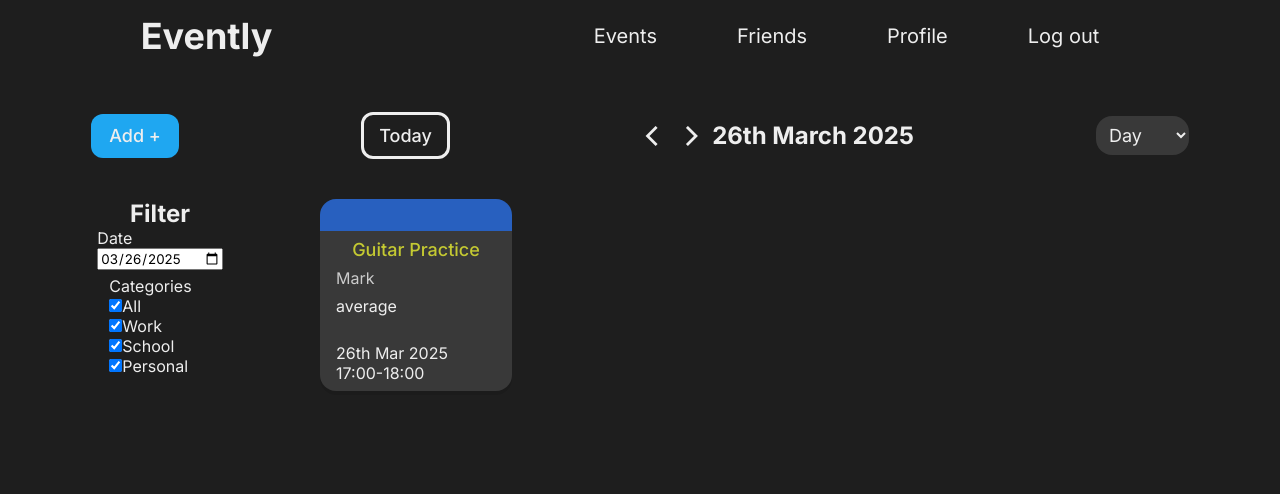
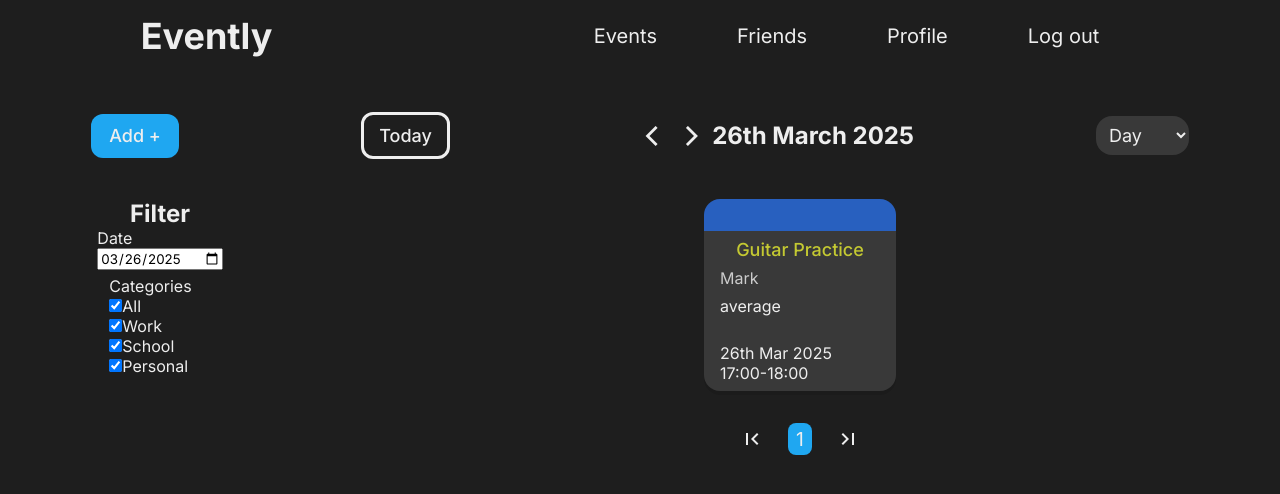
Before and after one commit to sabaceag-marius/mpp-evently, a React (Create React App) app in the folder frontend/: page /events in a window 1280 px wide. Shown: the top 494 px of the page. Built offline with nearby package versions, Linux system fonts and the light colour scheme.

Commit message:
Assigment 1 Gold Tier Pagination

```diff
--- /dev/null
+++ b/frontend/src/components/PageSelector/PageSelector.css
@@ -0,0 +1,39 @@
+.page--selector--container{
+    display: flex;
+    gap: 1rem;
+    align-self: center;
+    margin-top: 2rem;
+}
+
+.page--selector--button{
+    background-color: transparent;
+    padding: .25rem .5rem;
+    border-radius: .5rem;
+    border: none;
+    font-size: 1.2rem;
+
+}
+
+.page--selector--button.material-symbols-outlined{
+    font-size: 24px;
+}
+
+.page--selector--button--selected{
+    background-color: var(--primary);
+    color: var(--primary-content);
+    /*padding: 0 .75rem;*/
+    padding: .25rem .5rem;
+    border-radius: .5rem;
+    border: none;
+
+    font-size: 1.2rem;
+
+}
+
+
+.page--selector--button:hover{
+    cursor: pointer;
+    background-color: var(--foreground);
+
+    transition: ease-in-out .2s;
+}
--- /dev/null
+++ b/frontend/src/components/PageSelector/PageSelector.jsx
@@ -0,0 +1,66 @@
+import React, {useEffect, useState} from 'react';
+import "./PageSelector.css";
+
+export default function PageSelector({currentPage,pageCount,setCurrentPage}) {
+
+
+    function getIndexes(){
+        if(!pageCount) return [];
+
+        let list = [];
+
+        if(currentPage < Math.ceil(maxNrButtons / 2)){
+
+            for(let i = 0; i < Math.min(maxNrButtons,pageCount); i++){
+                list.push(i+1);
+            }
+        }
+        else if (currentPage + Math.ceil(maxNrButtons / 2) > pageCount){
+            for(let i = Math.max(0,pageCount - maxNrButtons); i < pageCount; i++){
+                list.push(i+1);
+            }
+        }
+        else{
+            for(let i = - Math.floor(maxNrButtons / 2); i <= Math.floor(maxNrButtons / 2); i++  ){
+                list.push(i+currentPage);
+            }
+        }
+
+        return list;
+    }
+
+    const maxNrButtons = 3;
+    const buttonIndexes = getIndexes();
+
+    const buttonComponents =
+        buttonIndexes.map(idx =>
+            <button key={idx} name={idx}
+                    className={idx === currentPage ? "page--selector--button--selected" : "page--selector--button"}
+                    onClick={onButtonPress}>{idx}
+            </button>)
+
+    function onButtonPress(e){
+        const {name} = e.target;
+        let newPage;
+
+        if(name === "first-page") newPage = 1;
+        else if(name === "last-page") {
+            newPage = pageCount;
+        }
+        else newPage = parseInt(name);
+
+        if(newPage === currentPage) return;
+
+        setCurrentPage(newPage);
+    }
+
+    return (
+        <div className="page--selector--container">
+            <button name="first-page" onClick={onButtonPress} className="page--selector--button material-symbols-outlined">first_page</button>
+            {buttonComponents}
+            <button name="last-page" onClick={onButtonPress} className="page--selector--button material-symbols-outlined">last_page</button>
+        </div>
+    );
+}
+
+// PageSelector;
--- a/frontend/src/pages/EventsPage/EventsPage.css
+++ b/frontend/src/pages/EventsPage/EventsPage.css
@@ -23,12 +23,17 @@
 .events--section{
     flex: 1; /*Takes the remaining space */
     /* background-color: lightcoral; */
+
+    display: flex;
+    flex-direction: column;
+    justify-content: center;
 }
 
 
 .events--list--view{
     display: flex;
     flex-wrap: wrap;
+    justify-content: center;
     gap: 4rem;
 }
 
--- a/frontend/src/pages/EventsPage/EventsPage.jsx
+++ b/frontend/src/pages/EventsPage/EventsPage.jsx
@@ -2,11 +2,12 @@ import React, { useEffect, useState } from 'react';
 import './EventsPage.css';
 import EventCard from '../../components/EventCard/EventCard';
 import CreateEventModal from '../../components/CreateEventModal/CreateEventModal';
-import { getEventsAPI } from '../../services/eventsService';
+import { getEventsAPI, getEventsCountAPI } from '../../services/eventsService';
 import moment from 'moment';
 import Checkbox from '../../components/Checkbox/Checkbox';
 import { toDateTimeInputString, toDateInputString } from '../../utils/momentUtils';
 import { arraysEqual } from '../../utils/arrayUtils';
+import PageSelector from '../../components/PageSelector/PageSelector';
 
 function EventsPage() {
 
@@ -119,14 +120,57 @@ function EventsPage() {
     }
     // endregion
 
+    // region Pagination
+
+    const [currentPage, setCurrentPage] = useState(1);
+    const [pageCount, setPageCount] = useState(0);
+    const PAGE_SIZE = 8;
+
+    // endregion
 
     // region FetchData
 
-    useEffect(() =>{
-        getEventsAPI(queryData,categories)
-        .then(result => setEvents(result));
-    },[queryData]);
+    // useEffect(() =>{
+    //     getEventsAPI(queryData,categories)
+    //     .then(result => setEvents(result));
+    // },[queryData]);
 
+    useEffect(() => {
+        getEventsAPI(queryData, currentPage, PAGE_SIZE).then(result =>{
+
+            if(result === undefined) return;
+
+            setEvents(result);
+        });
+
+    }, [currentPage]);
+
+    // When we submit a query with different filters - fetch the pageCount and the transactions for the first page
+    useEffect(() => {
+        console.log("Fetch page count and transactions for 1st page");
+        getEventsCountAPI(queryData).then(result =>{
+
+            if(result === undefined) return;
+
+            setPageCount(Math.ceil(result / PAGE_SIZE));
+        });
+
+        // When we change the current page we fetch the transactions for that page
+        // so we check before what is the current page to prevent fetching the data twice
+
+        if(currentPage !== 1) {
+            setCurrentPage(1);
+        }
+        else {
+            getEventsAPI(queryData, currentPage, PAGE_SIZE).then(result =>{
+
+                if(result === undefined) return;
+
+                setEvents(result);
+            });
+        }
+
+    }, [queryData]);
 
     // endregion
 
@@ -191,14 +235,16 @@ function EventsPage() {
                     </form>
                 </div>
 
-                <div className='events--section'>
+                {events.length == 0 ? <p className='events--section'>There are no events!</p>:
+                    <div className='events--section'>
+                        <div className='events--list--view'>
+                            {eventsElements}
+                        </div>
 
-                    <div className='events--list--view'>
-                        {eventsElements}
+                        <PageSelector pageCount={pageCount} currentPage={currentPage} setCurrentPage={setCurrentPage}/>
+
                     </div>
-
-                </div>
-
+                }
             </main>
 
         </div>
--- a/frontend/src/services/eventsService.js
+++ b/frontend/src/services/eventsService.js
@@ -33,7 +33,7 @@ const data = [
 
   ];
 
-export async function getEventsAPI(queryData, categories) {
+export async function getEventsAPI(queryData, currentPage, PAGE_SIZE) {
 
     // console.log(queryData,categories);
 
@@ -55,6 +55,9 @@ export async function getEventsAPI(queryData, categories) {
     // ).sort((a,b) => moment(a.startDate).isBefore(moment(b.startDate)) ? -1 : 1);
     // .slice(start,end);
 
+    const start = (currentPage - 1)*PAGE_SIZE;
+    const end = currentPage * PAGE_SIZE;
+
     const startTimeInterval = queryData.dateMoment.clone().startOf(queryData.dateInterval);
     const endTimeInterval = queryData.dateMoment.clone().endOf(queryData.dateInterval);
 
@@ -64,7 +67,7 @@ export async function getEventsAPI(queryData, categories) {
         queryData.categories.includes(event.categoryName)
     )
 
-    const result = response.sort((a,b) => moment(a.startDate).isBefore(moment(b.startDate)) ? -1 : 1);
+    const result = response.slice(start,end).sort((a,b) => moment(a.startDate).isBefore(moment(b.startDate)) ? -1 : 1);
 
 
     // console.log(result);
@@ -142,6 +145,19 @@ function addLengthStatistics(events){
 
 export async function getEventAPI(id) {
     return data.filter(e => e.id === id)[0];
+}
+
+export async function getEventsCountAPI(queryData) {
+    const startTimeInterval = queryData.dateMoment.clone().startOf(queryData.dateInterval);
+    const endTimeInterval = queryData.dateMoment.clone().endOf(queryData.dateInterval);
+
+    let response = data.filter(event =>
+        startTimeInterval <= moment(event.startDate) &&
+        moment(event.startDate) <= endTimeInterval &&
+        queryData.categories.includes(event.categoryName)
+    );
+
+    return response.length;
 }
 
 export async function addEventAPI(event){
```
